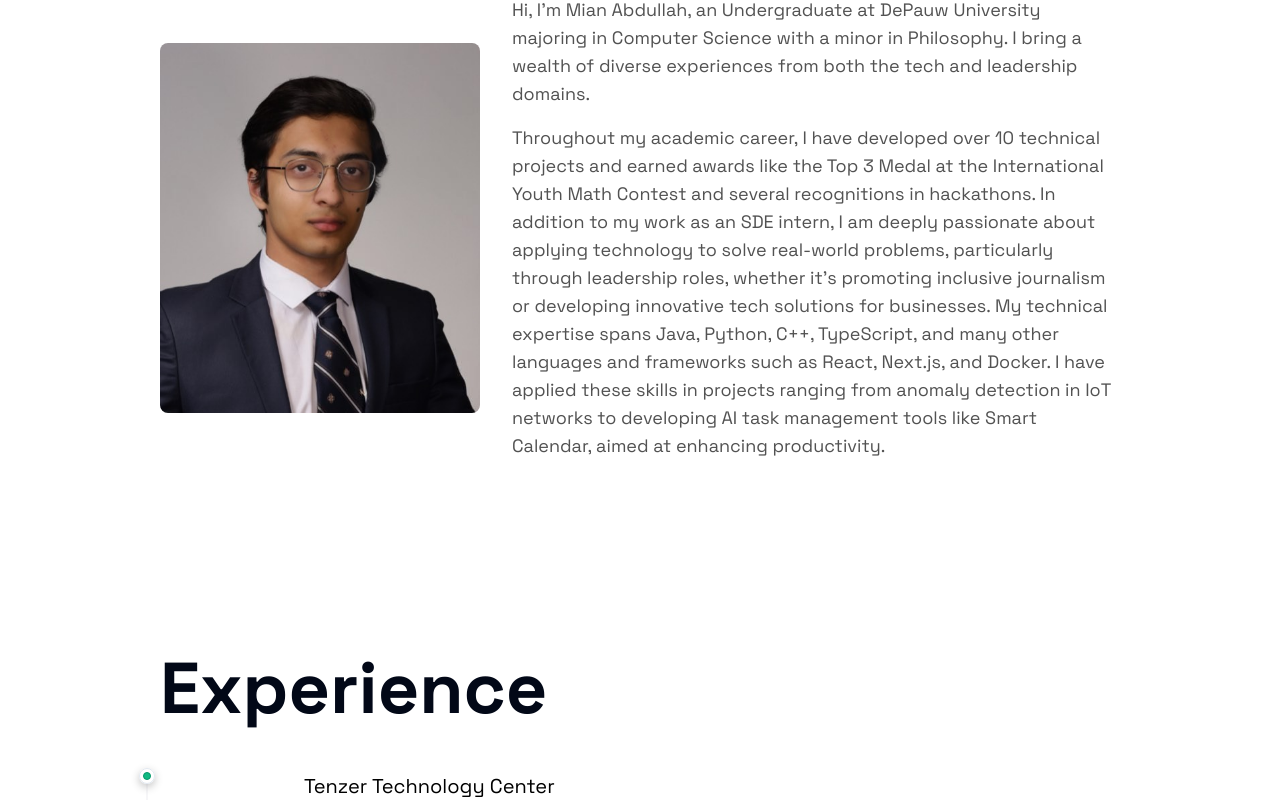
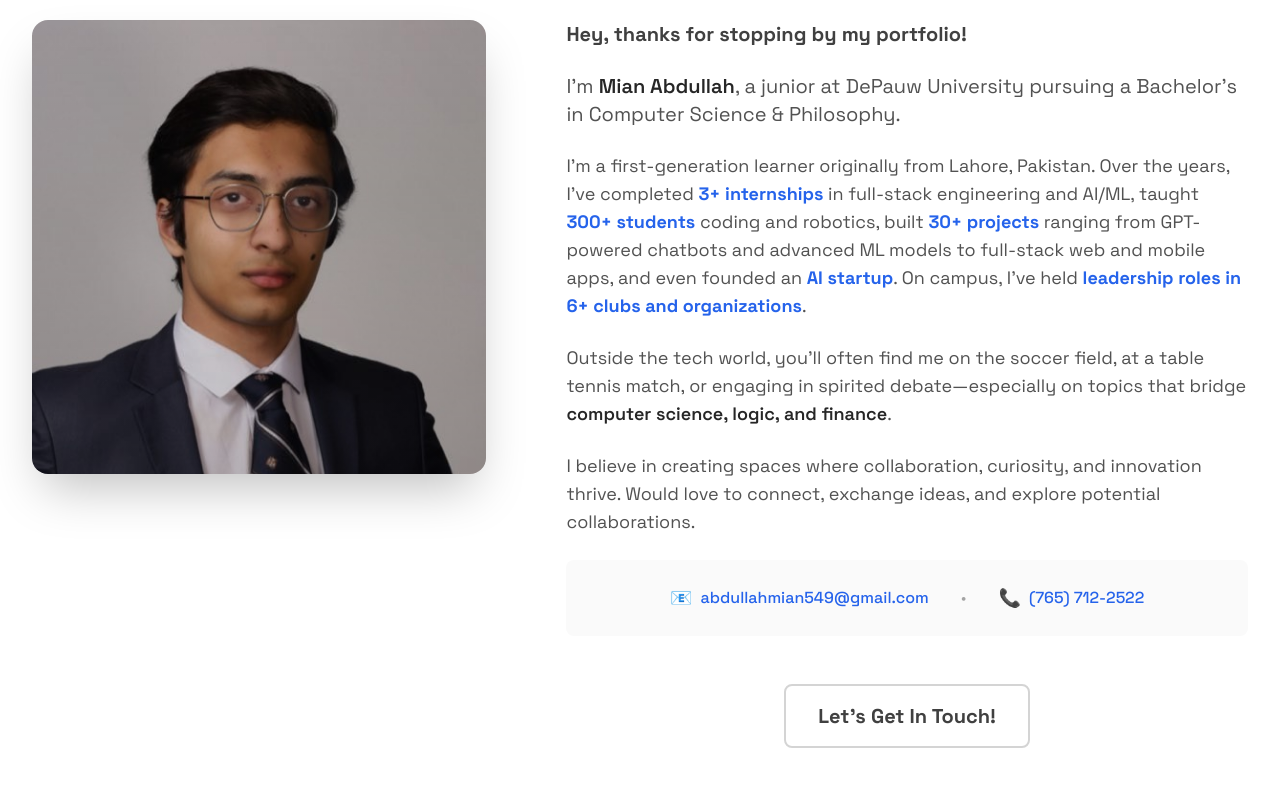
Before and after one commit to mian-abd/portfolio, a Next.js app: page / in a window 1280 px wide. Shown: the part 1100-1900 px from the top of the page. Built offline with nearby package versions, Linux system fonts and the light colour scheme.

Commit message:
improve about section

```diff
--- a/src/components/page-ui/AboutSection.tsx
+++ b/src/components/page-ui/AboutSection.tsx
@@ -1,51 +1,137 @@
 "use client";
 
 import Image from "next/image";
-import React from "react";
+import React, { useState } from "react";
 
 export function AboutSection() {
+  const [mousePosition, setMousePosition] = useState({ x: 0, y: 0 });
+  const [isHovering, setIsHovering] = useState(false);
+
+  const handleMouseMove = (e: React.MouseEvent<HTMLDivElement>) => {
+    const rect = e.currentTarget.getBoundingClientRect();
+    setMousePosition({
+      x: e.clientX - rect.left,
+      y: e.clientY - rect.top,
+    });
+  };
+
   return (
     <section
       id="about-me"
-      className="relative w-full flex-col justify-center bg-white py-16 dark:bg-black"
+      className="relative w-full flex-col justify-center bg-white py-20 dark:bg-black"
     >
-      <h1 className="mx-auto max-w-5xl px-8 pb-8 pt-20 text-2xl font-bold dark:text-white md:pt-32 md:text-7xl">
+      <div className="mx-auto max-w-7xl px-8">
+        <h1 className="pb-12 pt-12 text-center text-4xl font-bold dark:text-white md:pt-24 md:text-7xl lg:text-8xl">
           About Me
         </h1>
-      <div className="mx-auto flex max-w-5xl flex-col items-center justify-between space-y-8 px-8 md:flex-row md:space-y-0">
+
+        {/* TOP-ALIGN COLUMNS ON DESKTOP */}
+        <div className="flex flex-col md:flex-row md:items-start gap-12 md:gap-16 lg:gap-20">
           {/* Left: Image Section */}
-        <div className="w-full shrink-0 md:w-1/3">
+                     <div className="flex w-full justify-center md:w-1/2 lg:w-2/5 self-start">
+             {/* Square wrapper so we control crop; removed my-auto */}
+             <div
+               className="relative aspect-square w-full max-w-[550px] cursor-pointer"
+               onMouseMove={handleMouseMove}
+               onMouseEnter={() => setIsHovering(true)}
+               onMouseLeave={() => setIsHovering(false)}
+               onClick={() => window.open('https://www.linkedin.com/in/mian-abd/', '_blank')}
+             >
                <Image
                  src="/projects/me.png"
                  alt="Mian Abdullah"
-            width={400}
-            height={400}
-            className="rounded-lg object-cover"
+                 fill
+                 sizes="(min-width: 1024px) 40vw, (min-width: 768px) 50vw, 100vw"
+                 className="rounded-2xl object-cover object-top shadow-2xl transition-transform duration-300 hover:scale-105"
+                 priority
                />
+               <div className="pointer-events-none absolute inset-0 rounded-2xl bg-gradient-to-t from-black/20 to-transparent" />
+
+               {/* LinkedIn Button that follows cursor */}
+               {isHovering && (
+                 <div
+                   className="absolute z-10 pointer-events-none transform -translate-x-1/2 -translate-y-1/2 transition-opacity duration-200"
+                   style={{
+                     left: mousePosition.x,
+                     top: mousePosition.y,
+                   }}
+                 >
+                   <div className="flex items-center space-x-2 rounded-lg bg-black px-4 py-2 text-sm font-medium text-white shadow-lg whitespace-nowrap">
+                     <span>View LinkedIn Profile</span>
+                     <svg
+                       className="h-4 w-4 flex-shrink-0"
+                       fill="none"
+                       stroke="currentColor"
+                       viewBox="0 0 24 24"
+                     >
+                       <path
+                         strokeLinecap="round"
+                         strokeLinejoin="round"
+                         strokeWidth={2}
+                         d="M10 6H6a2 2 0 00-2 2v10a2 2 0 002 2h10a2 2 0 002-2v-4M14 4h6m0 0v6m0-6L10 14"
+                       />
+                     </svg>
+                   </div>
+                 </div>
+               )}
+             </div>
            </div>
 
           {/* Right: About Text Section */}
-        <div className="ml-8 flex w-full flex-col space-y-4 text-left md:w-2/3">
-          <p className="text-neutral-600 dark:text-neutral-300 md:text-lg">
-            Hi, I&apos;m Mian Abdullah, an Undergraduate at DePauw University
-            majoring in Computer Science with a minor in Philosophy. I bring a
-            wealth of diverse experiences from both the tech and leadership
-            domains.
+          <div className="flex w-full flex-col space-y-6 text-left md:w-1/2 lg:w-3/5 self-start">
+            <div className="space-y-6">
+              <p className="text-lg font-semibold text-neutral-700 dark:text-neutral-200 md:text-xl">
+                <strong>Hey, thanks for stopping by my portfolio!</strong>
               </p>
-          <p className="text-neutral-600 dark:text-neutral-300 md:text-lg">
-            Throughout my academic career, I have developed over 10 technical
-            projects and earned awards like the Top 3 Medal at the International
-            Youth Math Contest and several recognitions in hackathons. In
-            addition to my work as an SDE intern, I am deeply passionate about
-            applying technology to solve real-world problems, particularly
-            through leadership roles, whether it&apos;s promoting inclusive
-            journalism or developing innovative tech solutions for businesses.
-            My technical expertise spans Java, Python, C++, TypeScript, and many
-            other languages and frameworks such as React, Next.js, and Docker. I
-            have applied these skills in projects ranging from anomaly detection
-            in IoT networks to developing AI task management tools like Smart
-            Calendar, aimed at enhancing productivity.
+
+              <p className="text-lg leading-relaxed text-neutral-600 dark:text-neutral-300 md:text-xl">
+                I&apos;m <span className="font-semibold text-neutral-800 dark:text-neutral-100">Mian Abdullah</span>, a junior at DePauw University pursuing a Bachelor&apos;s in Computer Science & Philosophy.
               </p>
+
+              <p className="text-base leading-relaxed text-neutral-600 dark:text-neutral-300 md:text-lg">
+                I&apos;m a first-generation learner originally from Lahore, Pakistan. Over the years, I&apos;ve completed <span className="font-bold text-blue-600 dark:text-blue-400">3+ internships</span> in full-stack engineering and AI/ML, taught <span className="font-bold text-blue-600 dark:text-blue-400">300+ students</span> coding and robotics, built <span className="font-bold text-blue-600 dark:text-blue-400">30+ projects</span> ranging from GPT-powered chatbots and advanced ML models to full-stack web and mobile apps, and even founded an <span className="font-bold text-blue-600 dark:text-blue-400">AI startup</span>. On campus, I&apos;ve held <span className="font-bold text-blue-600 dark:text-blue-400">leadership roles in 6+ clubs and organizations</span>.
+              </p>
+
+              <p className="text-base leading-relaxed text-neutral-600 dark:text-neutral-300 md:text-lg">
+                Outside the tech world, you&apos;ll often find me on the soccer field, at a table tennis match, or engaging in spirited debate—especially on topics that bridge <span className="font-semibold text-neutral-800 dark:text-neutral-200">computer science, logic, and finance</span>.
+              </p>
+
+              <p className="text-base leading-relaxed text-neutral-600 dark:text-neutral-300 md:text-lg">
+                I believe in creating spaces where collaboration, curiosity, and innovation thrive. Would love to connect, exchange ideas, and explore potential collaborations.
+              </p>
+            </div>
+
+            {/* Contact Info */}
+            <div className="rounded-lg bg-neutral-50 p-6 dark:bg-neutral-900/50">
+              <div className="flex flex-col space-y-3 text-center md:flex-row md:items-center md:justify-center md:space-x-8 md:space-y-0">
+                <a
+                  href="mailto:abdullahmian549@gmail.com"
+                  className="flex items-center justify-center space-x-2 text-blue-600 transition-colors hover:text-blue-800 dark:text-blue-400 dark:hover:text-blue-300"
+                >
+                  <span className="text-lg">📧</span>
+                  <span className="text-sm font-medium md:text-base">abdullahmian549@gmail.com</span>
+                </a>
+                <span className="hidden text-neutral-400 md:inline">•</span>
+                <a
+                  href="tel:7657122522"
+                  className="flex items-center justify-center space-x-2 text-blue-600 transition-colors hover:text-blue-800 dark:text-blue-400 dark:hover:text-blue-300"
+                >
+                  <span className="text-lg">📞</span>
+                  <span className="text-sm font-medium md:text-base">(765) 712-2522</span>
+                </a>
+              </div>
+            </div>
+
+            {/* CTA Button */}
+            <div className="pt-6 text-center">
+              <a
+                href="#contact-me"
+                className="inline-block transform rounded-lg border-2 border-neutral-300 bg-transparent px-8 py-4 text-xl font-bold text-neutral-700 transition-all duration-300 ease-in-out hover:scale-105 hover:border-neutral-400 hover:bg-neutral-50 hover:shadow-lg dark:border-neutral-600 dark:text-neutral-300 dark:hover:border-neutral-500 dark:hover:bg-neutral-800"
+              >
+                Let&apos;s Get In Touch!
+              </a>
+            </div>
+          </div>
         </div>
       </div>
     </section>
--- a/src/components/page-ui/ProjectsSection.tsx
+++ b/src/components/page-ui/ProjectsSection.tsx
@@ -38,7 +38,7 @@ const products = [
         link: '',
         thumbnail: '/projects/dresscode.png'
     },
-*/
+
   {
     title: "Inventory Geek",
     link: "https://www.figma.com/proto/U7lHZzytjZOCjOMZkHxi7t/Untitled?type=design&node-id=0-4389&t=OKhCH6AZkTqTo4cp-0&scaling=min-zoom&page-id=0%3A1&starting-point-node-id=0%3A4709&show-proto-sidebar=1",
@@ -49,9 +49,10 @@ const products = [
     link: "https://www.mian-abdullah.com/",
     thumbnail: "/portfolio.png",
   },
+  */
   {
     title: "Distributed Anomaly Detection Using ML Techniques",
-    link: "https://github.com/EmmanuelA74/Distributed-Anomaly-Detection-Using-Machine-Learning-Techniques/tree/main",
+    link: "https://github.com/mian-abd/Distributed-Anomaly-Detection-Using-Machine-Learning-Techniques",
     thumbnail: "/projects/iot.jpg",
   },
 ];
```
Lines whose indentation alone changed are shown as unchanged.
